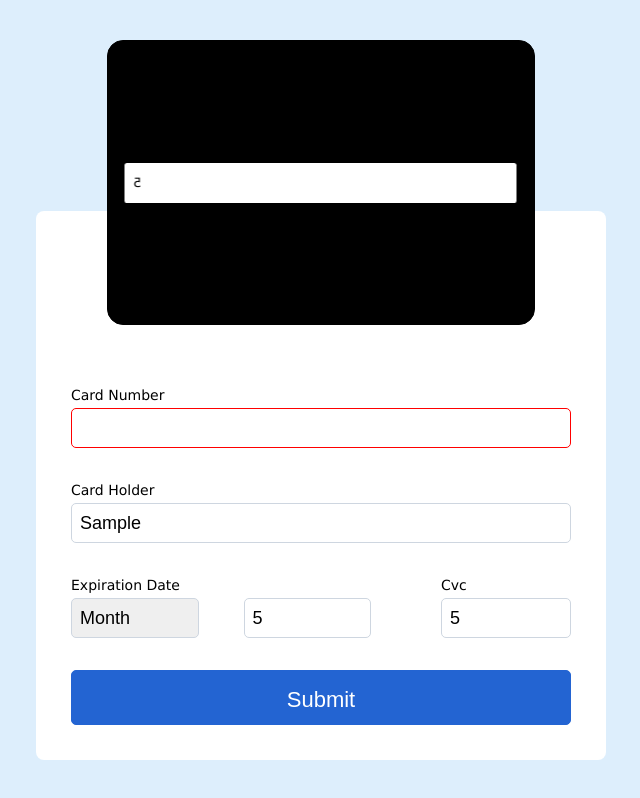
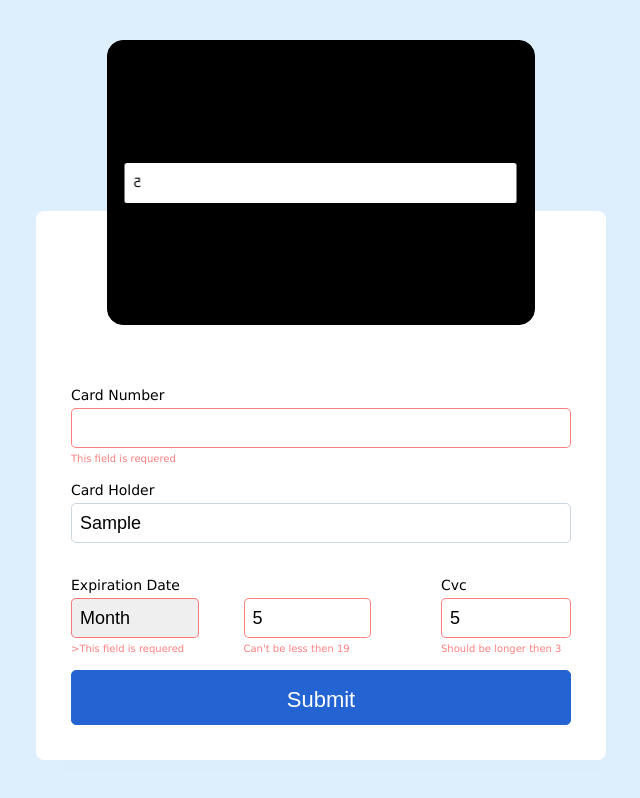
Before and after one commit to loryma/react-paycard, a React (Create React App) app: page / in a window 1280 px wide. Both pictures are taken after typing "Sample", "Sample", "5", "5" into the empty fields and a click on the button "Submit". Shown: the whole page, without its empty margins (319-959 px from the left). Built offline with nearby package versions, Linux system fonts and the light colour scheme.

Commit message:
add validation on submit

```diff
--- a/src/Form/Card/Card.module.css
+++ b/src/Form/Card/Card.module.css
@@ -8,6 +8,7 @@
   border-radius: 1em;
   color: white;
   perspective: 1000px;
+  text-shadow: 1px 1px 2px rgba(255, 255, 255, 0.5);
 }
 
 .Focus {
@@ -78,7 +79,7 @@
   width: 100%;
   justify-content: space-between;
   display: grid;
-  grid-template-columns: 3fr 1fr;
+  grid-template-columns: 3.5fr 1fr;
   grid-template-rows: 1fr 1fr 1fr;
   grid-template-areas: "chip logo" "number number" "name expiration";
 }
@@ -101,7 +102,8 @@
 
 .Label {
   font-size: 13px;
-  margin-bottom: 0.5em;
+  margin-bottom: 0.4em;
+  display: block;
   color: rgba(255, 255, 255, 0.7);
 }
 
@@ -150,7 +152,7 @@
 
 .Expiration {
   padding-right: 0.2em;
-  width: auto;
+  width: 100%;
   grid-area: expiration;
   justify-self: end;
   align-self: end;
--- a/src/Form/Form.js
+++ b/src/Form/Form.js
@@ -16,7 +16,8 @@ const Form = ({
     fontFamily: "Verdana",
     margin: "auto",
     maxWidth: "570px",
-    width: "90%"
+    width: "90%",
+    boxShadow: "10px 10px 10px #ddeefc"
   },
   onSubmit
 }) => {
@@ -42,7 +43,9 @@ const Form = ({
       value: "",
       maskedValue: "",
       errors: false,
-      valid: false
+      valid: false,
+      edited: false,
+      touched: false
     },
     cardHolder: {
       type: "input",
@@ -56,7 +59,9 @@ const Form = ({
       },
       value: "",
       errors: false,
-      valid: false
+      valid: false,
+      edited: false,
+      touched: false
     },
     expirationMonth: {
       type: "select",
@@ -68,7 +73,9 @@ const Form = ({
       },
       value: "",
       errors: false,
-      valid: false
+      valid: false,
+      edited: false,
+      touched: false
     },
     expirationYear: {
       type: "input",
@@ -79,12 +86,14 @@ const Form = ({
       },
       validation: {
         requered: true,
-        min: `${new Date().getFullYear()}`.substring(-2),
-        max: `${new Date().getFullYear() + 10}`.substring(-2)
+        min: `${new Date().getFullYear()}`.slice(-2),
+        max: `${new Date().getFullYear() + 10}`.slice(-2)
       },
       value: "",
       errors: false,
-      valid: false
+      valid: false,
+      edited: false,
+      touched: false
     },
     cardCvc: {
       type: "input",
@@ -94,11 +103,15 @@ const Form = ({
       },
       validation: {
         requered: true,
-        regex: /^[0-9]{3,4}$/
+        regex: /^[0-9]{3,4}$/,
+        minWidth: 3,
+        maxWidth: 4
       },
       value: "",
       errors: false,
-      valid: false
+      valid: false,
+      edited: false,
+      touched: false
     }
   });
   const [isFlipped, setIsFlipped] = useState(false);
@@ -133,15 +146,16 @@ const Form = ({
     } else {
       errors = validate(value, name, fields[name].validation);
 
-      setFields({
-        ...fields,
+      setFields(state => ({
+        ...state,
         [name]: {
-          ...fields[name],
+          ...state[name],
           value,
           errors,
-          valid: !errors
+          valid: !errors,
+          edited: true
         }
-      });
+      }));
     }
   };
 
@@ -150,7 +164,7 @@ const Form = ({
     let unmaskedValue = value.replace(/\D+/g, "").substring(0, 16);
     const oldMaskedValue = fields.cardNumber.maskedValue;
     //check if used is editing the card number
-    if (oldMaskedValue.slice(0, -1) === value) {
+    if (oldMaskedValue.slice(0, -1) === value || unmaskedValue === value) {
       maskedValue = value;
     } else {
       maskedValue = unmaskedValue
@@ -160,18 +174,21 @@ const Form = ({
 
     setCardType(checkType(unmaskedValue));
 
-    const errors = validate(unmaskedValue, name, fields[name].validation);
+    let errors = validate(unmaskedValue, name, fields[name].validation);
 
-    setFields({
-      ...fields,
+    setFields(state => ({
+      ...state,
       cardNumber: {
-        ...fields.cardNumber,
+        ...state.cardNumber,
         value: unmaskedValue,
         maskedValue,
-        errors,
-        valid: !errors
+        errors: errors,
+        valid: !errors,
+        edited: true
       }
-    });
+    }));
+
+    console.log(errors, fields.cardNumber);
   };
 
   const onFocus = name => {
@@ -185,6 +202,9 @@ const Form = ({
     if (name === "cardCvc") {
       setIsFlipped(false);
     }
+    if (!fields[name].touched && fields[name].edited) {
+      fields[name].touched = true;
+    }
   };
 
   const onFormSubmit = e => {
@@ -196,6 +216,14 @@ const Form = ({
         formData[key] = fields[key].value;
       }
       onSubmit(formData);
+    } else {
+      for (let key in fields) {
+        onFieldChange(key, { target: { value: fields[key].value } });
+        setFields(state => ({
+          ...state,
+          [key]: { ...state[key], touched: true }
+        }));
+      }
     }
   };
 
@@ -210,6 +238,7 @@ const Form = ({
         onFocus={onFocus.bind(this, fields[key].config.name)}
         onBlur={onBlur.bind(this, fields[key].config.name)}
         errors={fields[key].errors}
+        touched={fields[key].touched}
       />
     );
   }
@@ -240,8 +269,13 @@ const Form = ({
             <div className={classes.RowExpiery}>
               <label className={classes.Label}>Expiration Date</label>
               <div className={classes.RowExpieryFields}>
-                {inputs.expirationMonth}
-                {inputs.expirationYear}
+                <div className={classes.ExpieryMonth}>
+                  {inputs.expirationMonth}
+                </div>
+
+                <div className={classes.ExpieryYear}>
+                  {inputs.expirationYear}
+                </div>
               </div>
             </div>
             <div className={classes.RowCvc}>
--- a/src/Form/Form.module.css
+++ b/src/Form/Form.module.css
@@ -19,6 +19,7 @@
 .Row {
   width: 100%;
   margin-top: 2em;
+  position: relative;
 }
 
 .RowExpieryCvc {
@@ -37,8 +38,17 @@
   grid-column-gap: 15%;
 }
 
+.ExpieryMonth {
+  position: relative;
+}
+
+.ExpieryYear {
+  position: relative;
+}
+
 .RowCvc {
   width: 26%;
+  position: relative;
 }
 
 .Label {
--- a/src/Form/Input/Input.js
+++ b/src/Form/Input/Input.js
@@ -8,15 +8,20 @@ const Input = ({
   type,
   onFocus,
   onBlur,
-  className,
+  touched,
   errors
 }) => {
   let field;
-  const fieldClasses = [classes.Input, errors ? classes.Invalid : ""].join(" ");
+  const fieldClasses = [
+    classes.Input,
+    errors && touched ? classes.Invalid : ""
+  ].join(" ");
+  const error = errors && touched ? errors[0] : null;
 
   switch (type) {
     case "select":
       field = (
+        <>
           <select
             className={fieldClasses}
             value={value}
@@ -65,10 +70,14 @@ const Input = ({
               Dec
             </option>
           </select>
+
+          {error ? <p className={classes.Error}>>{error}</p> : null}
+        </>
       );
       break;
     default:
       field = (
+        <>
           <input
             className={fieldClasses}
             value={value}
@@ -77,6 +86,8 @@ const Input = ({
             onFocus={onFocus}
             onBlur={onBlur}
           />
+          {error ? <p className={classes.Error}>{error}</p> : null}
+        </>
       );
   }
   return field;
--- a/src/Form/Input/Input.module.css
+++ b/src/Form/Input/Input.module.css
@@ -19,5 +19,18 @@
 }
 
 .Invalid {
-  border-color: red;
+  border-color: rgba(255, 0, 0, 0.5);
 }
+
+.Invalid:focus {
+  outline: rgba(255, 0, 0, 0.5) 1px auto;
+}
+
+.Error {
+  position: absolute;
+  left: 0;
+  margin: 0;
+  color: rgba(255, 0, 0, 0.5);
+  font-size: 10px;
+  top: calc(100% + 0.5em);
+}
--- a/src/Form/utilities/validate.js
+++ b/src/Form/utilities/validate.js
@@ -21,6 +21,28 @@ const validate = (value, name, validation) => {
           }
         }
         break;
+      case "min":
+        if (Number(value) < validation[key]) {
+          errors.push(`Can't be less then ${validation[key]}`);
+        }
+        break;
+
+      case "max":
+        if (Number(value) > validation[key]) {
+          errors.push(`Can't be more then ${validation[key]}`);
+        }
+        break;
+      case "minWidth":
+        if (value.length < validation[key]) {
+          errors.push(`Should be longer then ${validation[key]}`);
+        }
+        break;
+
+      case "maxWidth":
+        if (value.length > validation[key]) {
+          errors.push(`Should be shorter then ${validation[key]}`);
+        }
+        break;
       default:
         console.log("Unknown validation key");
     }
```
Lines whose indentation alone changed are shown as unchanged.
